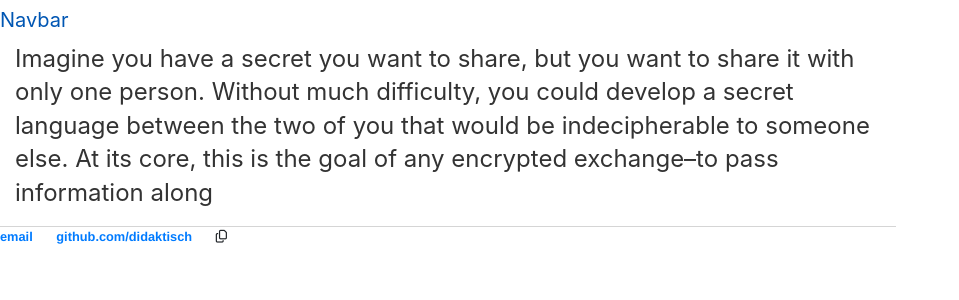
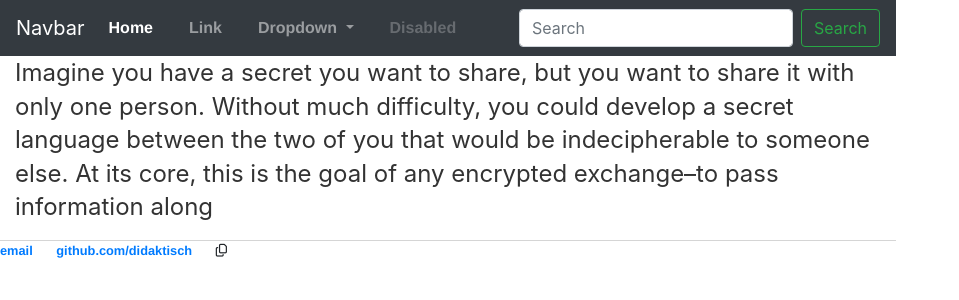
Before and after one commit to didaktisch/didaktisch.github.io, a Jekyll site: the page built from encryption.md, in a window 1280 px wide. Shown: the top 300 px of the page, without its empty margins (0-959 px from the left). Built offline with Jekyll 4.4.1, drawn with Linux system fonts in a browser that asks for light colours; nearby versions of some CDN libraries; our own code applies the rules of GitHub Pages for plain Markdown files.

Commit message:
Update default.html

```diff
--- a/_layouts/default.html
+++ b/_layouts/default.html
@@ -9,10 +9,11 @@
 			<link rel="stylesheet" href="https://stackpath.bootstrapcdn.com/bootstrap/4.5.0/css/bootstrap.min.css" integrity="sha384-9aIt2nRpC12Uk9gS9baDl411NQApFmC26EwAOH8WgZl5MYYxFfc+NcPb1dKGj7Sk" crossorigin="anonymous">
 		</head>
 		<body>
+			<nav class="navbar navbar-expand-md navbar-dark bg-dark sticky-top">
 			<a class="navbar-brand" href="#">Navbar</a>
-  <button class="navbar-toggler" type="button" data-toggle="collapse" data-target="#navbarSupportedContent" aria-controls="navbarSupportedContent" aria-expanded="false" aria-label="Toggle navigation">
-    <span class="navbar-toggler-icon"></span>
-  </button>
+  				<button class="navbar-toggler" type="button" data-toggle="collapse" data-target="#navbarSupportedContent" aria-controls="navbarSupportedContent" aria-expanded="false" aria-label="Toggle navigation">
+   					<span class="navbar-toggler-icon"></span>
+  				</button>
 
   <div class="collapse navbar-collapse" id="navbarSupportedContent">
     <ul class="navbar-nav mr-auto">
```
